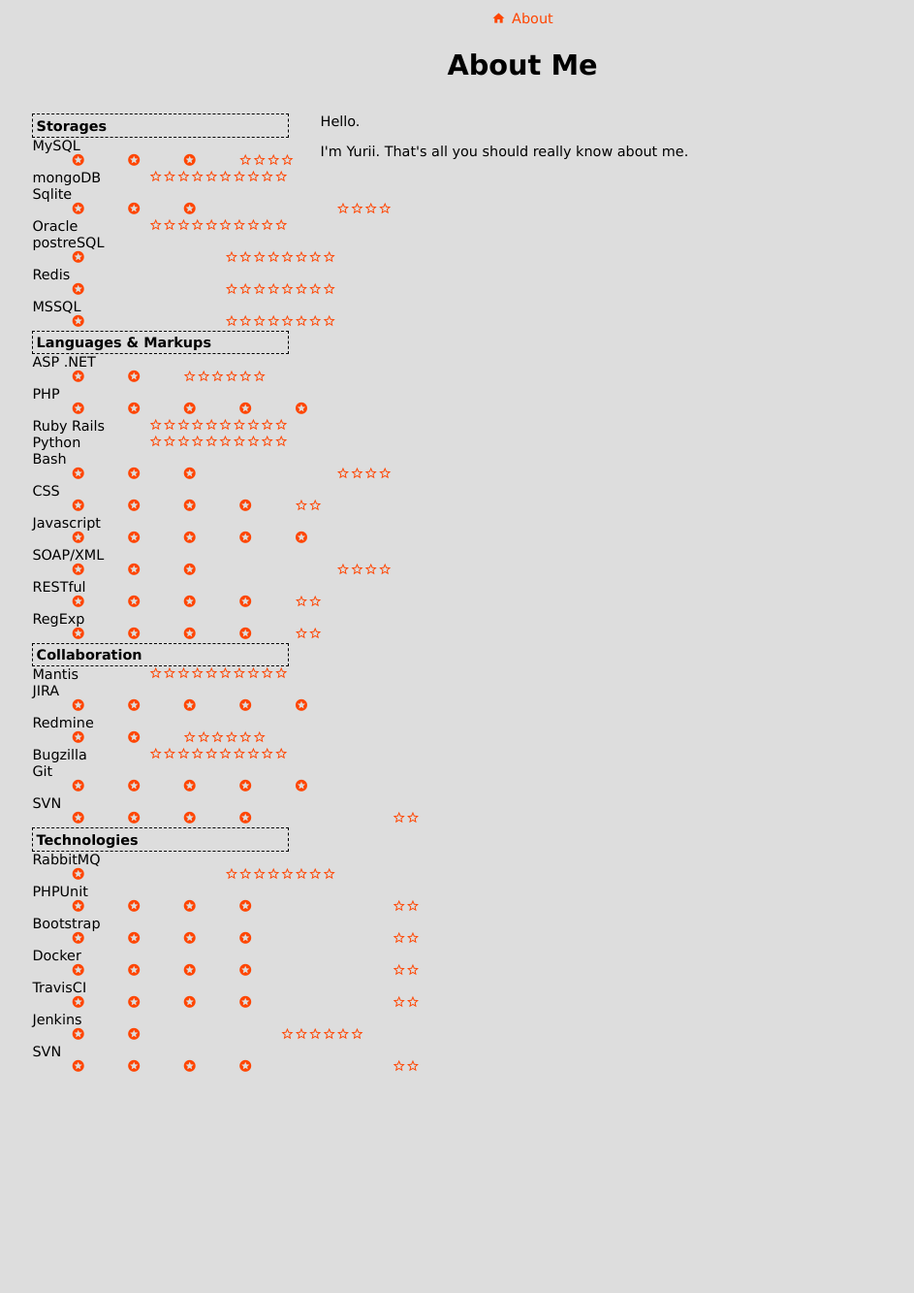
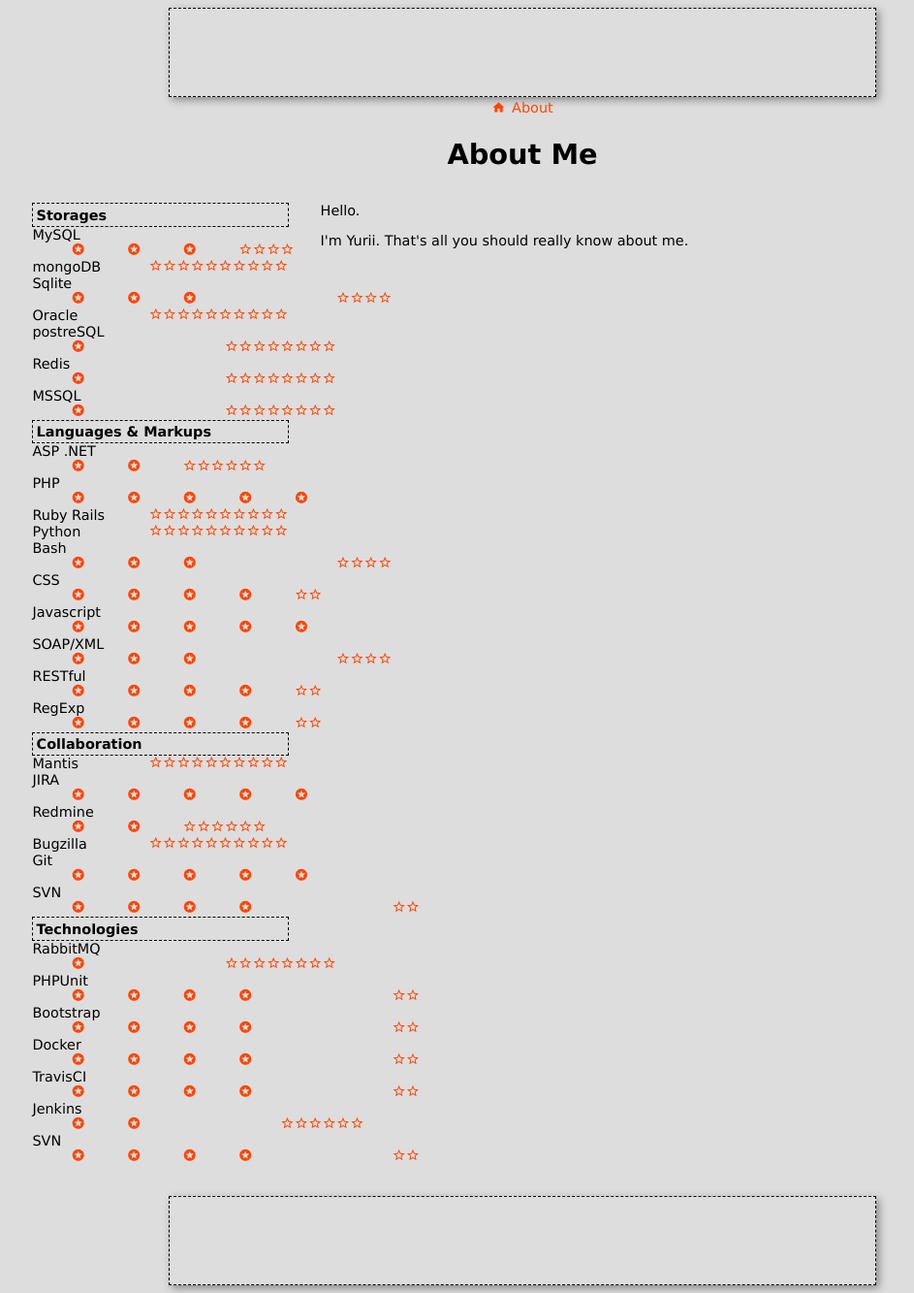
Before and after one commit to yurii-github/yurii-github.github.io, a React (Create React App) app: page /about in a window 1280 px wide. Shown: the whole page at 97% size, without its empty margins (101-1044 px from the left). Before the commit the page ends 1141 px from the top, so only its background shows below. Built offline with nearby package versions, Linux system fonts and the light colour scheme.

Commit message:
adding ads

```diff
--- a/src/App.js
+++ b/src/App.js
@@ -6,13 +6,22 @@
 import Frameworks from './pages/Frameworks.js';
 import About from './pages/About.js';
 
+import GoogleAds from './Components/GoogleAds';
 
 export default class App extends Component {
 
     render() {
         return (
             <BrowserRouter id="UA-65730589-2">
+
                 <div className="app">
+                    <GoogleAds
+                        client="ca-pub-1647951743023830"
+                        slot="1838502239"
+                        style={{ display:'block', width:'728px', height:'90px',
+                            marginLeft: 'auto', marginRight: 'auto', }}
+                    />
+
                     <nav>
                         <Link className="mt" to="/">home</Link>
                         <Link to="/about">About</Link>
@@ -20,7 +29,16 @@
 
                     <Route exact path="/" component={Frameworks}/>
                     <Route exact path="/about" component={About}/>
+
+
+                    <GoogleAds
+                        client="ca-pub-1647951743023830"
+                        slot="1838502239"
+                        style={{ display:'block', width:'728px', height:'90px',
+                            marginLeft: 'auto', marginRight: 'auto', }}
+                    />
                 </div>
+
             </BrowserRouter>
         );
     }
--- /dev/null
+++ b/src/Components/GoogleAds.js
@@ -0,0 +1,46 @@
+import React from 'react';
+
+// copy paste from https://github.com/wonism/react-google-ads
+
+export default class GoogleAds extends React.Component {
+
+    constructor(props) {
+        super(props);
+
+
+    }
+    componentDidMount() {
+        this.forceUpdate();
+/*
+        ((d, s, id, cb) => {
+            console.log(d,s,id,cb)
+            const element = d.getElementsByTagName(s)[0];
+            const fjs = element;
+            let js = element;
+
+            js = d.createElement(s);
+            js.id = id;
+            js.src = '//pagead2.googlesyndication.com/pagead/js/adsbygoogle.js';
+            fjs.parentNode.insertBefore(js, fjs);
+            js.onload = cb;
+            js.async = "async";
+        })(document, 'script', 'google-ads-sdk', () => {
+           // (adsbygoogle = window.adsbygoogle || []).push({});
+        });*/
+    }
+
+    render() {
+        return (
+        <div>
+            <script async="async" src="//pagead2.googlesyndication.com/pagead/js/adsbygoogle.js"></script>
+            <ins
+                className={"adsbygoogle"}
+                data-ad-client={this.props.client}
+                data-ad-slot={this.props.slot}
+                style={this.props.style}
+            />
+            <script>(adsbygoogle = window.adsbygoogle || []).push({});</script>
+        </div>
+        );
+    }
+}
```
Also changed, not shown: src/Components/FullDummy.js (renamed from src/components/FullDummy.js), src/Components/GoogleAnalytics.js (renamed from src/components/GoogleAnalytics.js), 1 other file (tests, documents, lock files or other folders).
